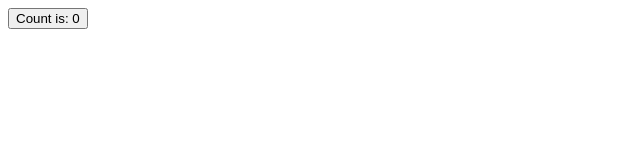
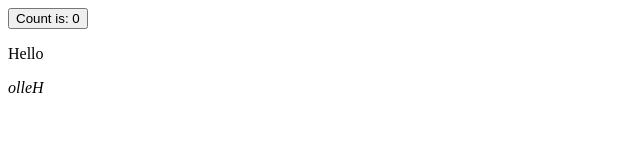
Before and after one commit to rgirodon/tse_first_vue3, a Vue app in the folder first_vue3/: page / in a window 1280 px wide. Shown: the top 160 px of the page, without its empty margins (0-640 px from the left). Built offline with nearby package versions, Linux system fonts and the light colour scheme.

Commit message:
Set computed property and method for reversed message

```diff
--- a/first_vue3/src/App.vue
+++ b/first_vue3/src/App.vue
@@ -1,16 +1,37 @@
 <script>
 export default {
+
   data() {
     return {
-      count: 0
+      count: 0,
+      message: "Hello"
+    }
+  },
+
+  computed : {
+    reversedMessage() {
+      return this.reverseString(this.message);
+    }
+  },
+
+  methods : {
+    reverseString(str) {
+      return str.split("").reverse().join("");
     }
   }
 }
 </script>
 
 <template>
-  <button @click="count++">Count is: {{ count }}</button>
+  <div>
+    <button @click="count++">Count is: {{ count }}</button>
+    <p>{{ message }}</p>
+    <p class="reversed">{{ reversedMessage }}</p>
+  </div>
 </template>
 
 <style scoped>
+p.reversed {
+  font-style: italic;
+}
 </style>
--- a/first_vue3/src/main.js
+++ b/first_vue3/src/main.js
@@ -1,4 +1,4 @@
-import { createApp } from 'vue'
-import App from './App.vue'
+import { createApp } from 'vue';
+import App from './App.vue';
 
-createApp(App).mount('#app')
+createApp(App).mount('#app');
```
